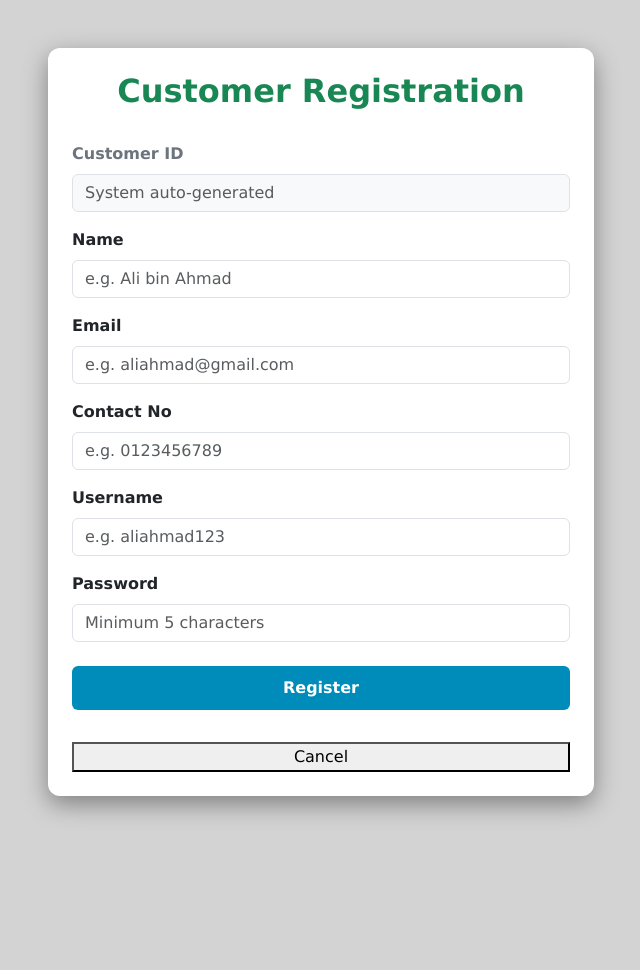
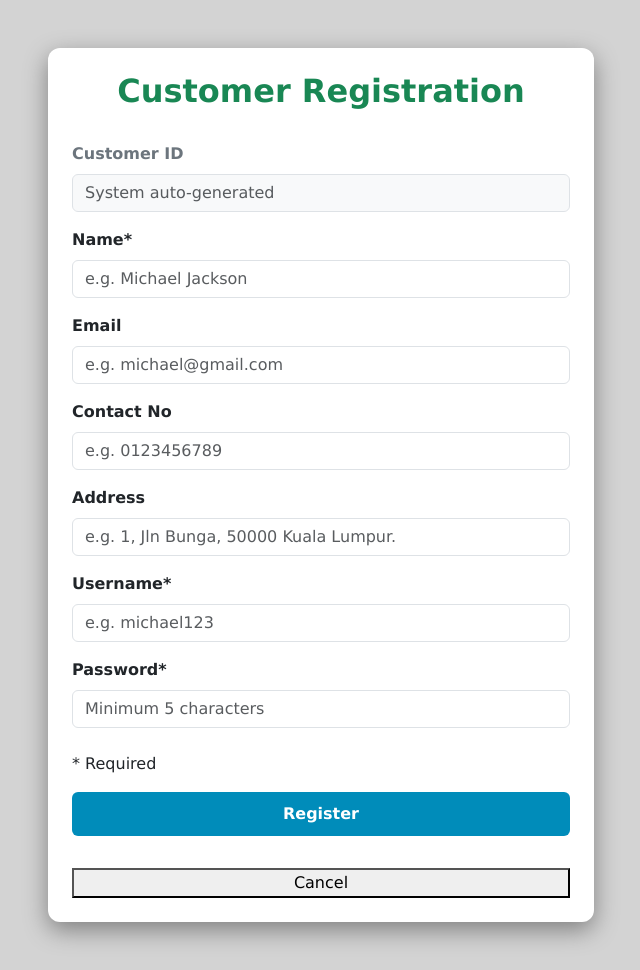
Before and after one commit to syiraazhari/db_group2_2026, a PHP site: page /register.php in a window 1280 px wide. Shown: the whole page, without its empty margins (319-959 px from the left). Before the commit the page ends 816 px from the top, so only its background shows below. Run offline with PHP 8.4, Linux system fonts and the light colour scheme.

Commit message:
update registration page

```diff
--- a/register.php
+++ b/register.php
@@ -49,10 +49,10 @@
                     </div>
 
                     <div class="mb-3">
-                        <label for="custName" class="form-label fw-semibold">Name</label>
+                        <label for="custName" class="form-label fw-semibold">Name*</label>
                         <div class="input-group">
                             <input type="text" class="form-control" name="custName"
-                            placeholder = "e.g. Ali bin Ahmad" required>
+                            placeholder = "e.g. Michael Jackson" required>
                         </div>
                     </div>
 
@@ -60,7 +60,7 @@
                         <label for="custName" class="form-label fw-semibold">Email</label>
                         <div class="input-group">
                             <input type="text" class="form-control" name="email"
-                            placeholder = "e.g. aliahmad@gmail.com">
+                            placeholder = "e.g. michael@gmail.com">
                         </div>
                     </div>
 
@@ -73,21 +73,31 @@
                     </div>
 
                     <div class="mb-3">
-                        <label for="username" class="form-label fw-semibold">Username</label>
+                        <label for="address" class="form-label fw-semibold">Address</label>
+                        <div class="input-group">
+                            <input type="text" class="form-control" name="address"
+                            placeholder = "e.g. 1, Jln Bunga, 50000 Kuala Lumpur.">
+                        </div>
+                    </div>
+
+                    <div class="mb-3">
+                        <label for="username" class="form-label fw-semibold">Username*</label>
                         <div class="input-group">
                             <input type="text" class="form-control" name="username"
-                            placeholder = "e.g. aliahmad123" required>
+                            placeholder = "e.g. michael123" required>
                         </div>
                     </div>
 
                     <div class="mb-4">
-                        <label for="password" class="form-label fw-semibold">Password</label>
+                        <label for="password" class="form-label fw-semibold">Password*</label>
                         <div class="input-group">
                             <input type="password" class="form-control"
                             name="password" minlength = "5" maxlength = "32"
                             placeholder = "Minimum 5 characters" required>
                         </div>
                     </div>
+
+                    <p>* Required</p>
 
                     <div class="d-grid gap-2">
                         <button type="submit" name="registerButton" class="btn btn-success">
@@ -98,7 +108,6 @@
                         <button type="submit" onclick = "window.location.href = 'loginpage.php';"
                         name="cancelButton">Cancel</button>
                     </div>
-
                 </form>
             </div>
         </div>
```
